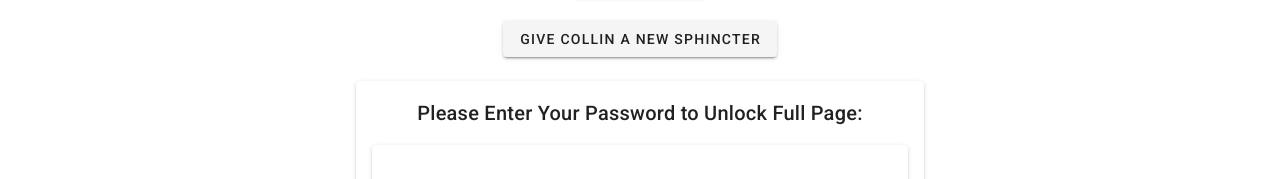
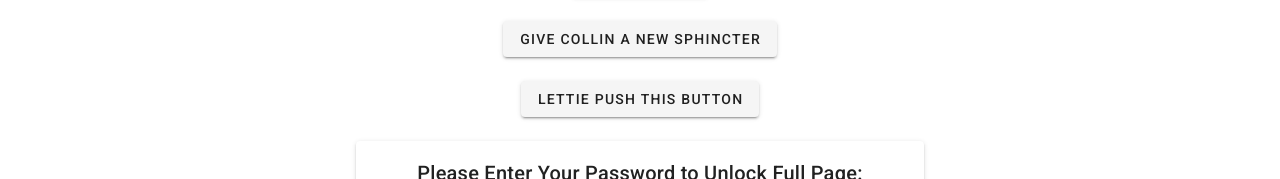
Before and after one commit to Pigjackey/donecca, a Vue app: page / in a window 1280 px wide. Shown: the part 487-666 px from the top of the page. Built offline with nearby package versions, Linux system fonts and the light colour scheme.

Commit message:
Started working on a new and better way to display dates allowing for multiple selections. Still working on it.

```diff
--- a/src/components/Journal.vue
+++ b/src/components/Journal.vue
@@ -35,6 +35,19 @@
         <v-col>
           <v-row>
             <v-col>
+              <v-card v-for="(item, index) in matchingEntries" :key="index">
+                <v-card-title>
+                  {{ item.displayDate }}
+                  <v-spacer />
+                  {{ currentEntryWeather() }}
+                </v-card-title>
+                <v-card-subtitle>
+                  <v-card :elevation="0" :href="'http://maps.apple.com/?q=' + encodeURI(currentEntryLocation())" target="_blank">{{ currentEntryLocation() }}</v-card>
+                </v-card-subtitle>
+                <v-card-text class="white text--primary">
+                  <h5>{{ currentEntryText() }}</h5>
+                </v-card-text>
+              </v-card>
               <v-card>
                 <v-card-title>
                   {{ currentEntryDate() }}
@@ -75,6 +88,7 @@ export default {
 
   data: () => ({
     items: json.entries,
+    matchingEntries: [],
     selectedDate: ''
   }),
 
@@ -83,14 +97,18 @@ export default {
       console.log(this.showJournal)
     },
 
-    fixText () {
+    fixTexts () {
       for (let i = 0; i < this.items.length; i++) {
         this.items[i].text = this.items[i].text.replaceAll('\\','')
       }
     },
 
-    openMaps (address) {
-      window.open('https://www.google.com/maps/place/' + address, '_blank')
+    fixDates () {
+      for (let i = 0; i < this.items.length; i++) {
+        let newDate = new Date(this.items[i].creationDate)
+        newDate.setHours(newDate.getHours() - 1)
+        this.items[i].displayDate = newDate.toLocaleDateString(undefined, { weekday: 'long', year: 'numeric', month: 'long', day: 'numeric' }) + ' ' + newDate.toLocaleTimeString()
+      }
     },
 
     currentEntryText () {
@@ -171,12 +189,31 @@ export default {
     }
   },
 
+  watch: {
+    selectedDate: function () {
+      this.matchingEntries = this.items.filter(item => {
+        let iteratedDate = new Date(item.creationDate)
+        iteratedDate.setHours(iteratedDate.getHours() - 1)
+
+        let targetDate = new Date(this.selectedDate + 'T07:00')
+
+        let compareString = iteratedDate.getFullYear() + '-' + iteratedDate.getMonth() + '-' + iteratedDate.getDate()
+        let targetString = targetDate.getFullYear() + '-' + targetDate.getMonth() + '-' + targetDate.getDate()
+
+        return compareString === targetString
+      })
+
+      console.log(this.matchingEntries)
+    }
+  },
+
   props: {
     showJournal: Boolean
   },
 
   mounted () {
-    this.fixText()
+    this.fixTexts()
+    this.fixDates()
   }
 }
 </script>
--- a/src/components/Welcome.vue
+++ b/src/components/Welcome.vue
@@ -15,6 +15,11 @@
     <v-row class="text-center">
       <v-col>
         <v-btn href="https://www.youtube.com/watch?v=dQw4w9WgXcQ">Give Collin a new sphincter</v-btn>
+      </v-col>
+    </v-row>
+    <v-row class="text-center">
+      <v-col>
+        <v-btn href="https://www.youtube.com/watch?v=na3U9Uvpz7g&list=FLo0--ByOp3JlKSfzQUEbgPw&index=5">Lettie push this button</v-btn>
       </v-col>
     </v-row>
     <v-row v-if="password !== 'Becca'" justify="center">
```
